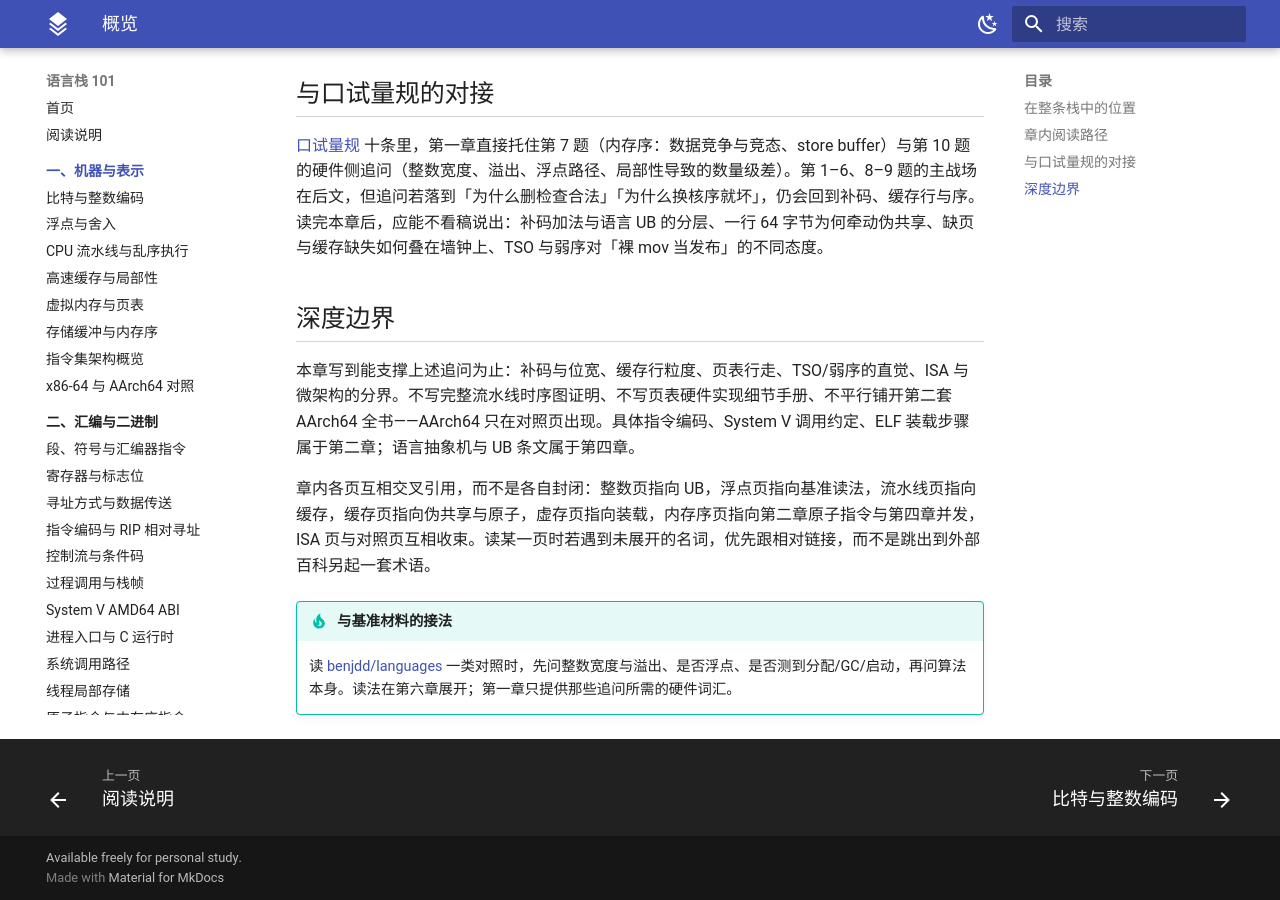
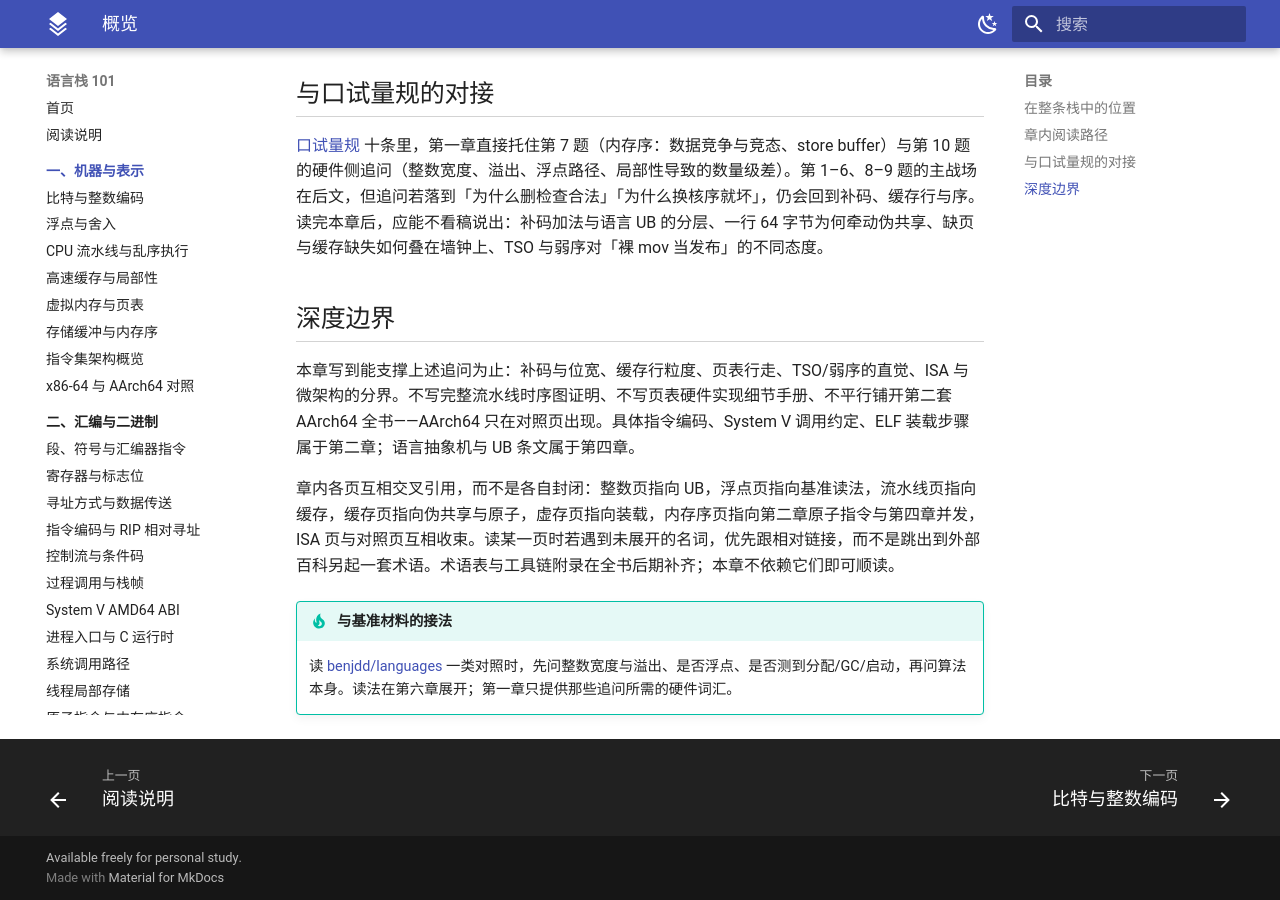
Before and after one commit to wangzh12023/langstack-101, an MkDocs documentation site: the page built from docs/ch01/index.md, in a window 1280 px wide and 900 px high, scrolled down 2354 px. Built offline with MkDocs 1.6.1 and Material for MkDocs 9.7.7, drawn with Linux system fonts in a browser that asks for light colours.

Commit message:
Minor ch01 index wording sync.
Co-authored-by: Cursor <cursoragent@cursor.com>

```diff
--- a/docs/ch01/index.md
+++ b/docs/ch01/index.md
@@ -53,7 +53,7 @@ flowchart TB
 
 本章写到能支撑上述追问为止：补码与位宽、缓存行粒度、页表行走、TSO/弱序的直觉、ISA 与微架构的分界。不写完整流水线时序图证明、不写页表硬件实现细节手册、不平行铺开第二套 AArch64 全书——AArch64 只在对照页出现。具体指令编码、System V 调用约定、ELF 装载步骤属于第二章；语言抽象机与 UB 条文属于第四章。
 
-章内各页互相交叉引用，而不是各自封闭：整数页指向 UB，浮点页指向基准读法，流水线页指向缓存，缓存页指向伪共享与原子，虚存页指向装载，内存序页指向第二章原子指令与第四章并发，ISA 页与对照页互相收束。读某一页时若遇到未展开的名词，优先跟相对链接，而不是跳出到外部百科另起一套术语。
+章内各页互相交叉引用，而不是各自封闭：整数页指向 UB，浮点页指向基准读法，流水线页指向缓存，缓存页指向伪共享与原子，虚存页指向装载，内存序页指向第二章原子指令与第四章并发，ISA 页与对照页互相收束。读某一页时若遇到未展开的名词，优先跟相对链接，而不是跳出到外部百科另起一套术语。术语表与工具链附录在全书后期补齐；本章不依赖它们即可顺读。
 
 !!! tip "与基准材料的接法"
 
```
